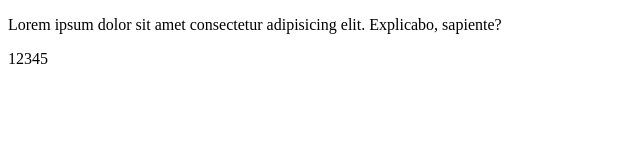
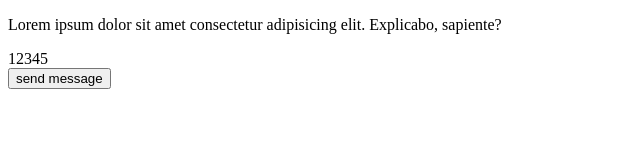
Before and after one commit to Alifotoohnezhad123/git-toturial, a plain HTML site: page index.html in a window 1280 px wide. Shown: the whole page, without its empty margins (0-640 px from the left). Drawn offline with Linux system fonts and the light colour scheme.

Commit message:
add button tag in index.html file

```diff
--- a/index.html
+++ b/index.html
@@ -8,5 +8,6 @@
 <body>
     <p>Lorem ipsum dolor sit amet consectetur adipisicing elit. Explicabo, sapiente?</p>
     <div class="flex">12345</div>
+    <button>send message</button>
 </body>
 </html>
```
